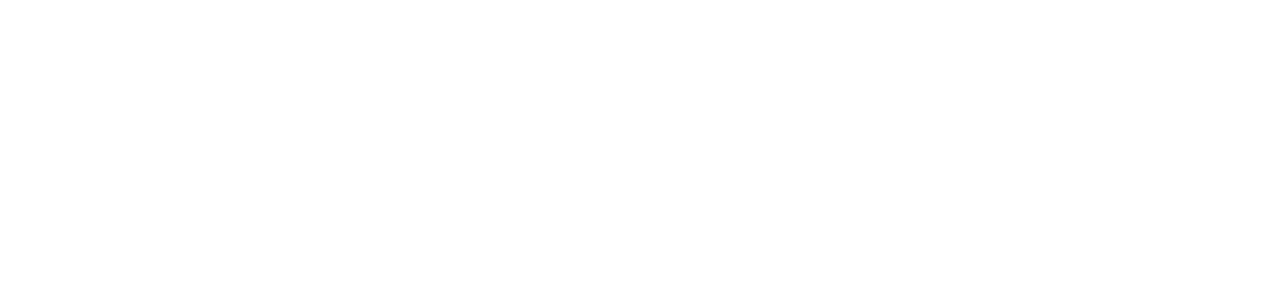
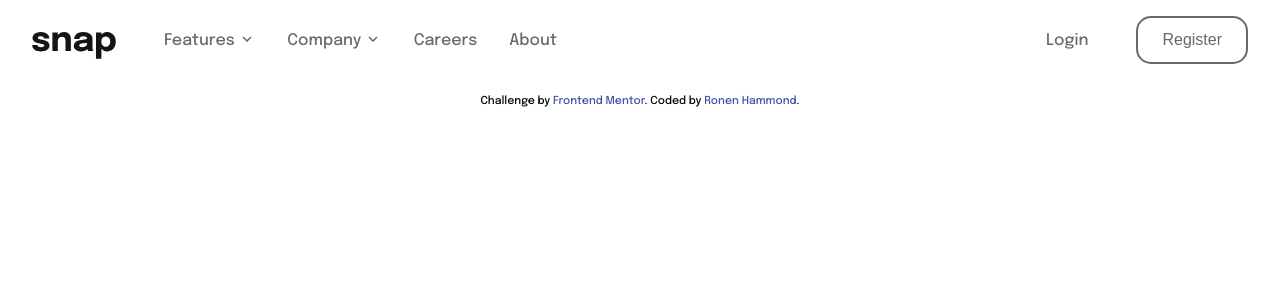
Before and after one commit to RonenTGreat/intro-section-downdow, a React (Create React App) app: page / in a window 1280 px wide. Shown: the top 300 px of the page. Built offline with nearby package versions, Linux system fonts and the light colour scheme; the HTML template or start-up script is replaced by a standard one.

Commit message:
created header component

```diff
--- a/src/App.css
+++ b/src/App.css
@@ -1,38 +1,11 @@
-.App {
-  text-align: center;
+@import url('https://fonts.googleapis.com/css2?family=Epilogue:wght@500;700&display=swap');
+
+* {
+  box-sizing: border-box;
+  margin: 0;
+  padding: 0;
 }
 
-.App-logo {
-  height: 40vmin;
-  pointer-events: none;
+body{
+  font-family: 'Epilogue', sans-serif;
 }
-
-@media (prefers-reduced-motion: no-preference) {
-  .App-logo {
-    animation: App-logo-spin infinite 20s linear;
-  }
-}
-
-.App-header {
-  background-color: #282c34;
-  min-height: 100vh;
-  display: flex;
-  flex-direction: column;
-  align-items: center;
-  justify-content: center;
-  font-size: calc(10px + 2vmin);
-  color: white;
-}
-
-.App-link {
-  color: #61dafb;
-}
-
-@keyframes App-logo-spin {
-  from {
-    transform: rotate(0deg);
-  }
-  to {
-    transform: rotate(360deg);
-  }
-}
--- a/src/App.js
+++ b/src/App.js
@@ -1,9 +1,14 @@
 import './App.css';
+
+import Footer from './components/footer/footer.component';
+
+import Header from './components/header/header.component';
 
 function App() {
   return (
     <div className="App">
-
+      <Header />
+      <Footer />
     </div>
   );
 }
--- /dev/null
+++ b/src/components/footer/footer.component.jsx
@@ -0,0 +1,12 @@
+import "./footer.styles.css"
+
+const Footer = () => {
+  return (
+    <footer class="attribution">
+      Challenge by <a href="https://www.frontendmentor.io?ref=challenge" target="_blank" rel="noreferrer">Frontend Mentor</a>.
+      Coded by <a href="https://twitter.com/Ronen_T_G">Ronen Hammond</a>.
+    </footer>
+  );
+}
+
+export default Footer;
--- /dev/null
+++ b/src/components/footer/footer.styles.css
@@ -0,0 +1,7 @@
+.attribution {
+  font-size: 11px;
+  text-align: center;
+}
+.attribution a {
+  color: hsl(228, 45%, 44%);
+}
--- /dev/null
+++ b/src/components/header/header.component.jsx
@@ -0,0 +1,30 @@
+import "./header.styles.css"
+
+import logo from "../../assets/images/logo.svg"
+
+import arrowUp from "../../assets/images/icon-arrow-down.svg"
+
+
+const Header = () => {
+  return (
+    <header className="header">
+      <nav className="nav">
+        <a href="/#"><img src={logo} alt="logo" className="logo" /></a>
+        <ul className="nav_list">
+          <li className="nav_item"><a href="/#" className="nav_link">Features <img src={arrowUp} className="arrow-down" alt="arrow-down" /></a></li>
+          <li className="nav_item"><a href="/#" className="nav_link">Company <img src={arrowUp} className="arrow-down" alt="arrow-down" /></a></li>
+          <li className="nav_item"><a href="/#" className="nav_link">Careers</a></li>
+          <li className="nav_item"><a href="/#" className="nav_link">About</a></li>
+        </ul>
+      </nav>
+
+      <div className="register-section">
+        <a className="register-section__login" href="/#">Login</a>
+        <a className="register-section__register-btn" href="/#"><button className="register-btn">Register</button></a>
+      </div>
+    </header>
+
+  );
+}
+
+export default Header;
--- /dev/null
+++ b/src/components/header/header.styles.css
@@ -0,0 +1,54 @@
+.header {
+  position: relative;
+  display: flex;
+  justify-content: space-between;
+}
+
+a {
+  color: hsl(0, 0%, 41%);
+  text-decoration: none;
+}
+
+.logo {
+  margin: 2rem;
+}
+
+.nav{
+  display: flex;
+  justify-content: center;
+}
+
+.nav_list {
+  display: flex;
+  justify-content: space-evenly;
+  list-style-type: none;
+}
+
+.nav_item {
+  margin: 2rem 1rem;
+}
+
+.arrow-down{
+  margin: 0.2rem;
+}
+
+.register-section{
+  margin: 1rem 2rem;
+}
+
+.register-section__login{
+  margin-right: 3rem;
+}
+
+.register-btn{
+  padding: 0.8rem 1.5rem ;
+  font-size: 1rem;
+  color: hsl(0, 0%, 41%);
+  background-color: white;
+  border: 2px solid hsl(0, 0%, 41%);
+  border-radius: 15px;
+}
+
+.register-btn:hover{
+  cursor: pointer;
+}
```
